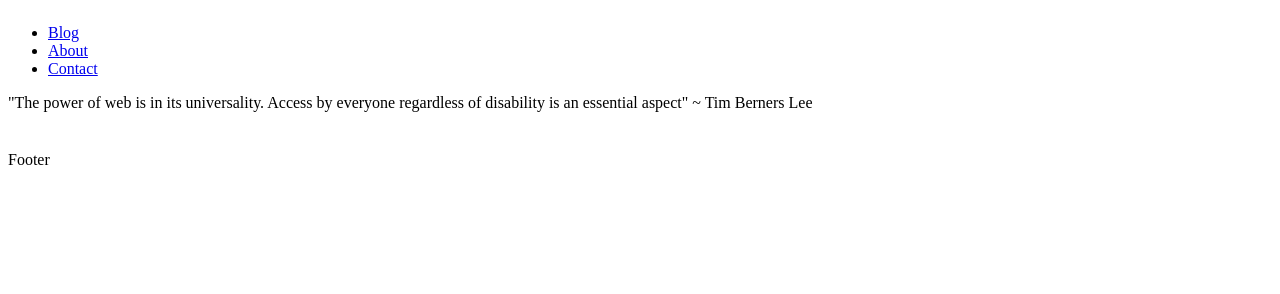
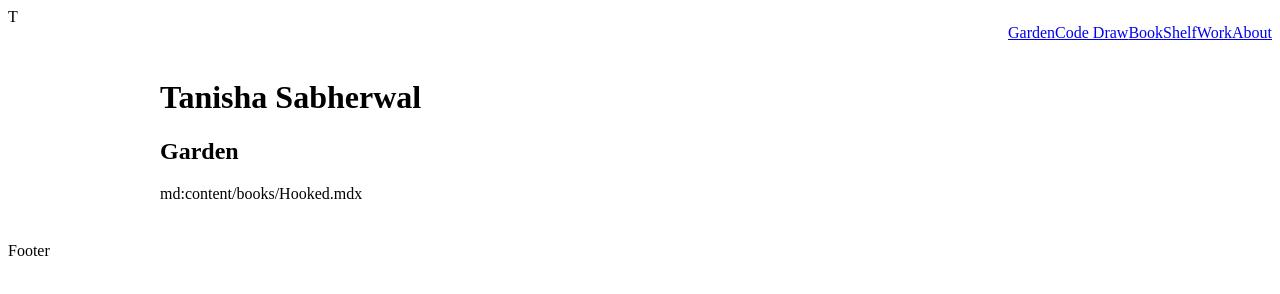
Before and after one commit to tanisha03/portfolioV1, a Gatsby site: page / in a window 1280 px wide. Built offline with nearby package versions, Linux system fonts and the light colour scheme; Gatsby itself is replaced by a stand-in of ours.

Commit message:
Added header links

```diff
--- a/content/books/Hooked.mdx
+++ b/content/books/Hooked.mdx
@@ -1 +1,11 @@
+---
+slug: addiction-by-design
+date: 2020-05-01
+title: 'Addiction by Design'
+author: 'Natasha Dow Schull'
+published: true
+cover: './addictionbydesign.jpg'
+type: ['book']
+---
+
 Hooked kjhkhhjh
--- /dev/null
+++ b/content/garden/post1.mdx
@@ -0,0 +1,12 @@
+---
+slug: contentful-gatsby
+date: 2019-06-01
+title: 'POSt 1'
+aliases: ['post']
+published: true
+type: ['note']
+topics: ['Gatsby', 'Web Development']
+growthStage: 'Evergreen'
+---
+
+Hello Post
--- a/gatsby-config.js
+++ b/gatsby-config.js
@@ -17,6 +17,13 @@ module.exports = {
       options: {
         path: `${__dirname}/content/books`,
         name: 'Books',
+      },
+    },
+    {
+      resolve: 'gatsby-source-filesystem',
+      options: {
+        path: `${__dirname}/content/garden`,
+        name: 'Garden',
       },
     },
     {
--- a/package.json
+++ b/package.json
@@ -31,7 +31,8 @@
     "gatsby-transformer-remark": "^2.7.0",
     "react": "^16.12.0",
     "react-dom": "^16.12.0",
-    "react-helmet": "^6.1.0"
+    "react-helmet": "^6.1.0",
+    "styled-components": "^5.2.1"
   },
   "devDependencies": {
     "prettier": "2.1.2"
--- a/src/components/Header.js
+++ /dev/null
@@ -1,50 +0,0 @@
-import { Link } from "gatsby";
-import PropTypes from "prop-types";
-import React from "react";
-// import "./header.css";
-// import img1 from "./logo.svg";
-
-const Header = ({ siteTitle }) => (
-  <header>
-    <div
-      style={{
-        display: "flex",
-        justifyContent: "center",
-        textDecoration: "none",
-        borderBottom: "none"
-      }}
-    >
-      {/* <img src={img1} alt="logo of a11y-friendly" className="logo" /> */}
-      {/* <span className="site-title"> {siteTitle} </span> */}
-    </div>
-    <nav className="main-menu">
-      <ul className="menu">
-        <li className="menu-item">
-          <Link to="/">Blog</Link>
-        </li>
-        <li className="menu-item">
-          <Link to="/about">About</Link>
-        </li>
-        <li className="menu-item">
-          <Link to="/contact">Contact</Link>
-        </li>
-      </ul>
-    </nav>
-    <div className="description">
-      <p>
-        "The power of web is in its universality. Access by everyone regardless
-        of disability is an essential aspect" ~ Tim Berners Lee
-      </p>
-    </div>
-  </header>
-);
-
-Header.propTypes = {
-  siteTitle: PropTypes.string
-};
-
-Header.defaultProps = {
-  siteTitle: ``
-};
-
-export default Header;
--- /dev/null
+++ b/src/components/Header/constant.js
@@ -0,0 +1,27 @@
+export const LINKS = [
+    {
+        id:'garden',
+        label:'Garden',
+        link:'/garden'
+    },
+    {
+        id:'drawings',
+        label:'Code Draw',
+        link:'/drawings'
+    },
+    {
+        id:'books',
+        label:'BookShelf',
+        link:'/books'
+    },
+    {
+        id:'work',
+        label:'Work',
+        link:'/work'
+    },
+    {
+        id:'about',
+        label:'About',
+        link:'/about'
+    }
+]
--- /dev/null
+++ b/src/components/Header/index.js
@@ -0,0 +1,45 @@
+import { Link } from "gatsby";
+import PropTypes from "prop-types";
+import React from "react";
+import {LINKS} from "./constant";
+import styled from 'styled-components';
+
+const NavHeader = styled.header`
+  display: flex;
+  justify-content: space-between;
+`;
+
+const NavList = styled.ul`
+  display:flex;
+  list-style:none;
+  li{
+    text-decoration:none;
+  }
+`;
+
+const Header = ({ siteTitle }) => (
+  <NavHeader>
+      <span className="site-title"> {"T"} </span>
+      <nav>
+        <NavList>
+          {
+            LINKS.map(item=>(
+              <li key={item.id}>
+                <Link to={item.link}>{item.label}</Link>
+              </li>
+            ))
+          }
+        </NavList>
+    </nav>
+  </NavHeader>
+);
+
+Header.propTypes = {
+  siteTitle: PropTypes.string
+};
+
+Header.defaultProps = {
+  siteTitle: ``
+};
+
+export default Header;
--- a/src/components/Layout.js
+++ b/src/components/Layout.js
@@ -2,7 +2,7 @@ import React from "react";
 import PropTypes from "prop-types";
 import { useStaticQuery, graphql } from "gatsby";
 
-import Header from "./Header";
+import Header from "./Header/index.js";
 import Footer from "./Footer";
 // import "./layout.css";
 
--- a/src/pages/index.js
+++ b/src/pages/index.js
@@ -1,4 +1,6 @@
 import React from "react";
+// import { graphql } from 'gatsby'
+
 
 import Layout from "../components/Layout";
 // import Image from "../components/image";
@@ -6,7 +8,9 @@ import { useStaticQuery, graphql } from "gatsby";
 
 import SEO from "../components/SEO";
 
-const IndexPage = () => {
+const IndexPage = ({
+  data : { site, booksQuery}
+}) => {
   // const posts = useStaticQuery(
   //   graphql`
   //     query {
@@ -34,8 +38,42 @@ const IndexPage = () => {
           description={p.excerpt}
         />
       ))} */}
+      <h1>Tanisha Sabherwal</h1>
+      <div>
+        <h2>Garden</h2>
+        <div>
+            {
+              booksQuery && booksQuery.edges.map(i=>(
+                <p>{i.node.id}</p>
+              ))
+            }
+        </div>
+      </div>
     </Layout>
   );
 };
 
 export default IndexPage;
+
+export const pageQuery = graphql`
+  query {
+    site {
+      siteMetadata {
+        title
+      }
+    }
+    booksQuery:allMdx(      filter: {
+      frontmatter: { type: { eq: "book" }, published: { ne: false } }
+    }) {
+  edges {
+    node {
+      id
+      slug
+      frontmatter {
+        title
+      }
+    }
+  }
+  }
+  }
+`
```
Also changed, not shown: src/pages/404.js (added, +14 -0 lines), 1 other file.
